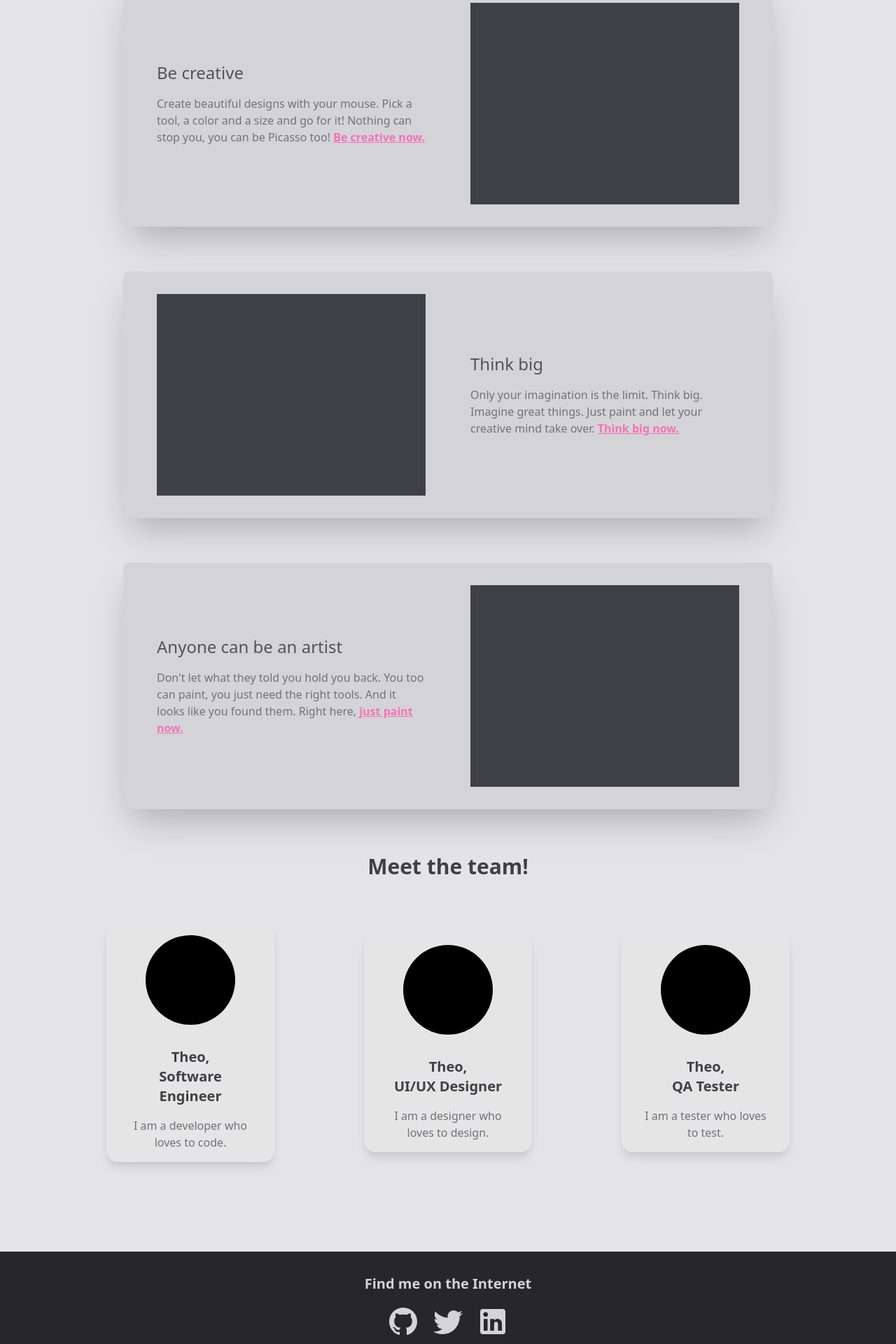
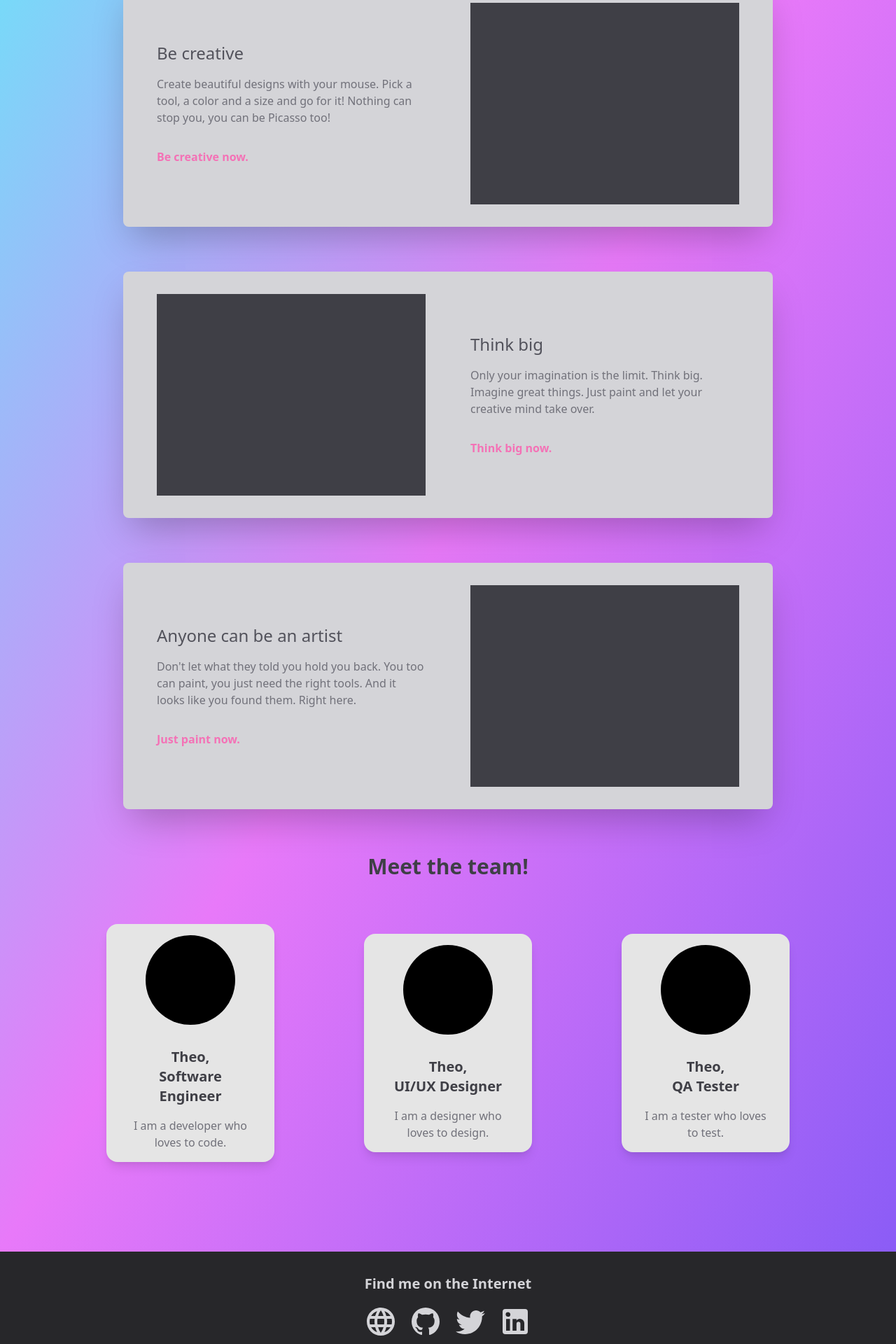
Before and after one commit to theolvq/paint-app-mintbean-hackathon, a Next.js app: page / in a window 1280 px wide. Shown: the part 340-2260 px from the top of the page at 70% size. Built offline with nearby package versions, Linux system fonts and the light colour scheme.

Commit message:
added linear gradient as bg, personal website in footer

```diff
--- a/components/Footer.tsx
+++ b/components/Footer.tsx
@@ -1,4 +1,4 @@
-import { mdiGithub, mdiLinkedin, mdiTwitter } from '@mdi/js';
+import { mdiGithub, mdiLinkedin, mdiTwitter, mdiWeb } from '@mdi/js';
 import Icon from '@mdi/react';
 import React from 'react';
 
@@ -10,9 +10,18 @@ const Footer = () => {
         <h3 className='text-xl font-semibold'>Find me on the Internet</h3>
         <div className='flex items-center gap-4'>
           <a
+            href='https://www.theoleveque.com'
+            target='_blank'
+            rel='noreferrer'
+            title='My personal website'
+          >
+            <Icon path={mdiWeb} size='48px' />{' '}
+          </a>{' '}
+          <a
             href='https://www.github.com/daawascript'
             target='_blank'
             rel='noreferrer'
+            title='My github'
           >
             <Icon path={mdiGithub} size='48px' />{' '}
           </a>{' '}
@@ -20,6 +29,7 @@ const Footer = () => {
             href='https://www.twitter.com/daawascript'
             target='_blank'
             rel='noreferrer'
+            title='My twitter'
           >
             <Icon path={mdiTwitter} size='48px' />
           </a>
@@ -27,6 +37,7 @@ const Footer = () => {
             href='https://www.linkedin.com/in/theoleveque/'
             target='_blank'
             rel='noreferrer'
+            title='My linkedin'
           >
             <Icon path={mdiLinkedin} size='48px' />
           </a>
--- a/components/Title.tsx
+++ b/components/Title.tsx
@@ -5,7 +5,7 @@ const Title = () => {
     <div className='uppercase font-bold text-6xl text-center mt-16'>
       <h1>
         Unleash your <br />{' '}
-        <span className='font-extrabold bg-gradient-to-br from-violet-600 to-cyan-400 via-fuschia-400  bg-clip-text text-transparent'>
+        <span className='font-extrabold bg-gradient-to-br from-violet-600 to-cyan-400 via-indigo-600   bg-clip-text text-transparent'>
           creativity!
         </span>
       </h1>
--- a/pages/index.tsx
+++ b/pages/index.tsx
@@ -12,36 +12,32 @@ const Home: NextPage = () => {
         <meta name='description' content='Generated by create next app' />
         <link rel='icon' href='/favicon.ico' />
       </Head>
-      <main className='min-h-screen flex flex-col items-center gap-16 mb-32'>
+      <main className='min-h-screen flex flex-col items-center gap-16 pb-32 bg-gradient-to-br from-cyan-300 to-violet-500 via-fuschia-400'>
         <Title />
         <div className='card'>
           <div>
             <h2 className='text-2xl mb-4 text-gray-600'>Be creative</h2>
-            <p className='max-w-sm'>
+            <p className='max-w-sm mb-8'>
               Create beautiful designs with your mouse. Pick a tool, a color and
               a size and go for it! Nothing can stop you, you can be Picasso
               too!{' '}
-              <Link href='/paint'>
-                <a className='font-semibold underline text-pink-400'>
-                  Be creative now.
-                </a>
-              </Link>
             </p>
+            <Link href='/paint'>
+              <a className='link'>Be creative now.</a>
+            </Link>
           </div>
           <div className='w-96 h-72 bg-gray-700 '></div>
         </div>
         <div className='card flex-row-reverse'>
           <div>
             <h2 className='text-2xl mb-4 text-gray-600'>Think big</h2>
-            <p className='max-w-sm '>
+            <p className='max-w-sm mb-8'>
               Only your imagination is the limit. Think big. Imagine great
               things. Just paint and let your creative mind take over.{' '}
-              <Link href='/paint'>
-                <a className='font-semibold underline text-pink-400'>
-                  Think big now.
-                </a>
-              </Link>
             </p>
+            <Link href='/paint'>
+              <a className='link'>Think big now.</a>
+            </Link>
           </div>
           <div className='w-96 h-72 bg-gray-700'></div>
         </div>
@@ -50,16 +46,14 @@ const Home: NextPage = () => {
             <h2 className='text-2xl mb-4 text-gray-600'>
               Anyone can be an artist
             </h2>
-            <p className='max-w-sm '>
+            <p className='max-w-sm mb-8'>
               Don&#39;t let what they told you hold you back. You too can paint,
               you just need the right tools. And it looks like you found them.
-              Right here,{' '}
-              <Link href='/paint'>
-                <a className='font-semibold underline text-pink-400'>
-                  just paint now.
-                </a>
-              </Link>
+              Right here.{' '}
             </p>
+            <Link href='/paint'>
+              <a className='link'>Just paint now.</a>
+            </Link>
           </div>
           <div className='w-96 h-72 bg-gray-700 '></div>
         </div>
--- a/styles/globals.css
+++ b/styles/globals.css
@@ -45,4 +45,8 @@
   .team-card {
     @apply flex flex-col items-center text-center bg-true-gray-200 px-8 py-4 rounded-2xl shadow-lg w-60;
   }
+
+  .link {
+    @apply font-semibold border-b-2 hover:border-pink-400 text-pink-400 transition-all border-transparent;
+  }
 }
```
